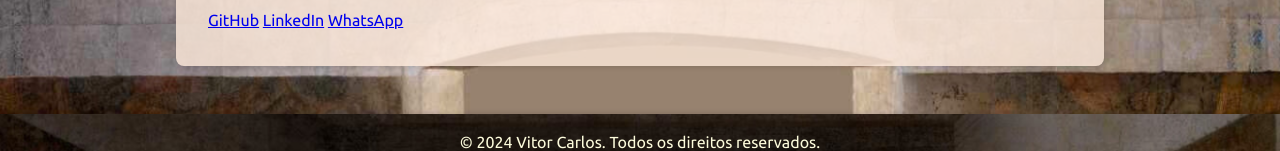
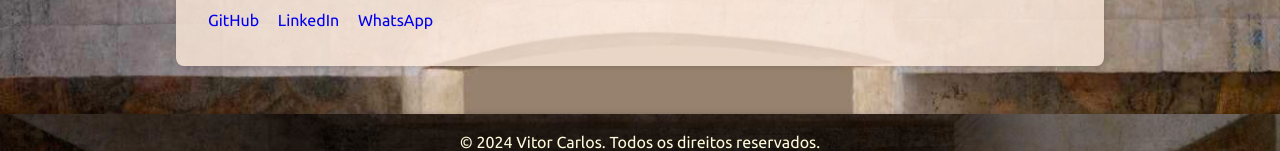
Before and after one commit to vitor-carlos/vitorcrl.github.io, a website: page index.html in a window 1280 px wide. Shown: the part 3825-3976 px from the top of the page. Drawn offline with Linux system fonts and the light colour scheme.

Commit message:
feat: add class space to main.css

```diff
--- a/css/main.css
+++ b/css/main.css
@@ -139,6 +139,15 @@ footer p {
   text-align: justify;
 }
 
+.social-links a {
+  margin-right: 15px;
+  text-decoration: none;
+}
+
+.social-links a:last-child {
+  margin-right: 0;
+}
+
 .ubuntu-light {
   font-family: "Ubuntu", sans-serif;
   font-weight: 300;
```
